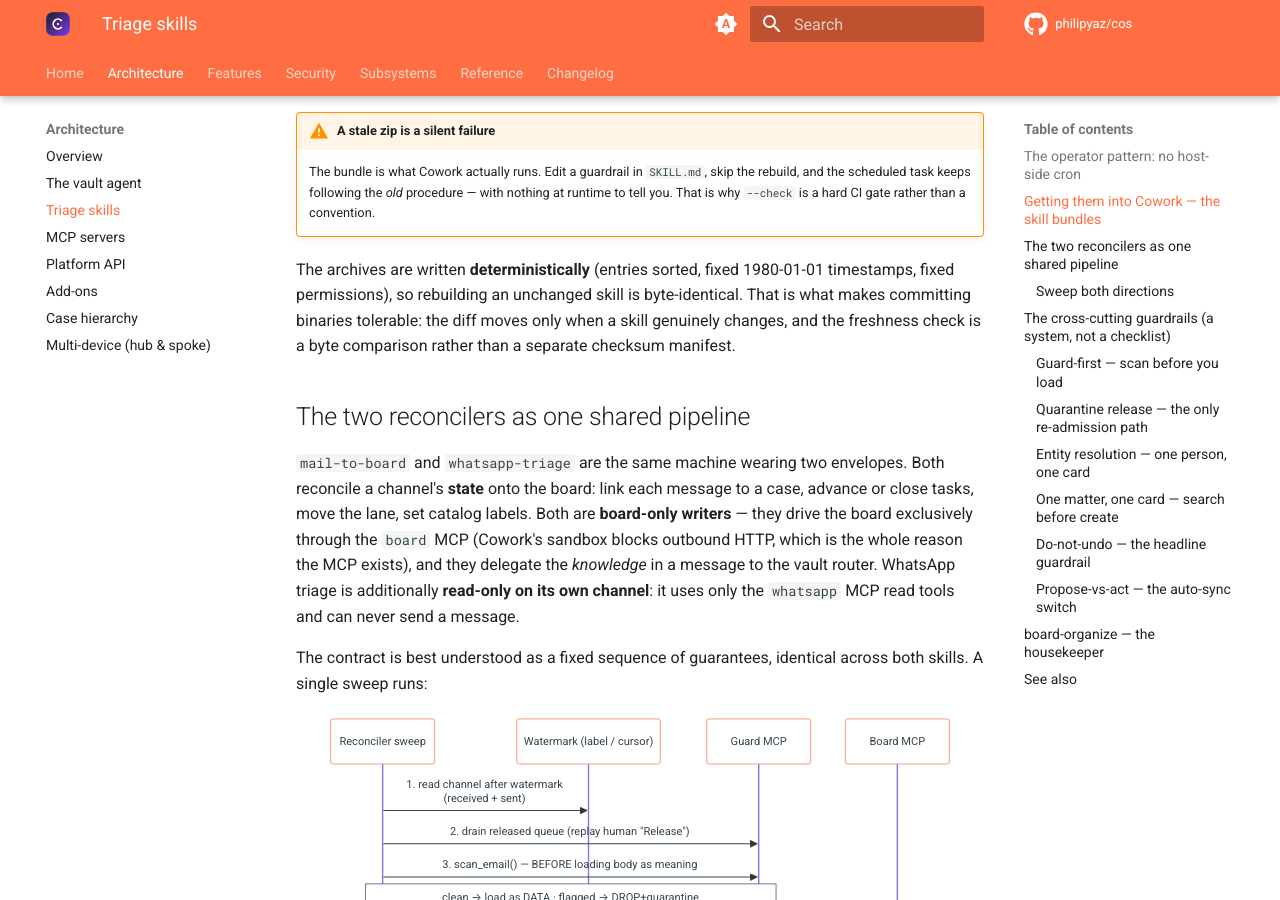
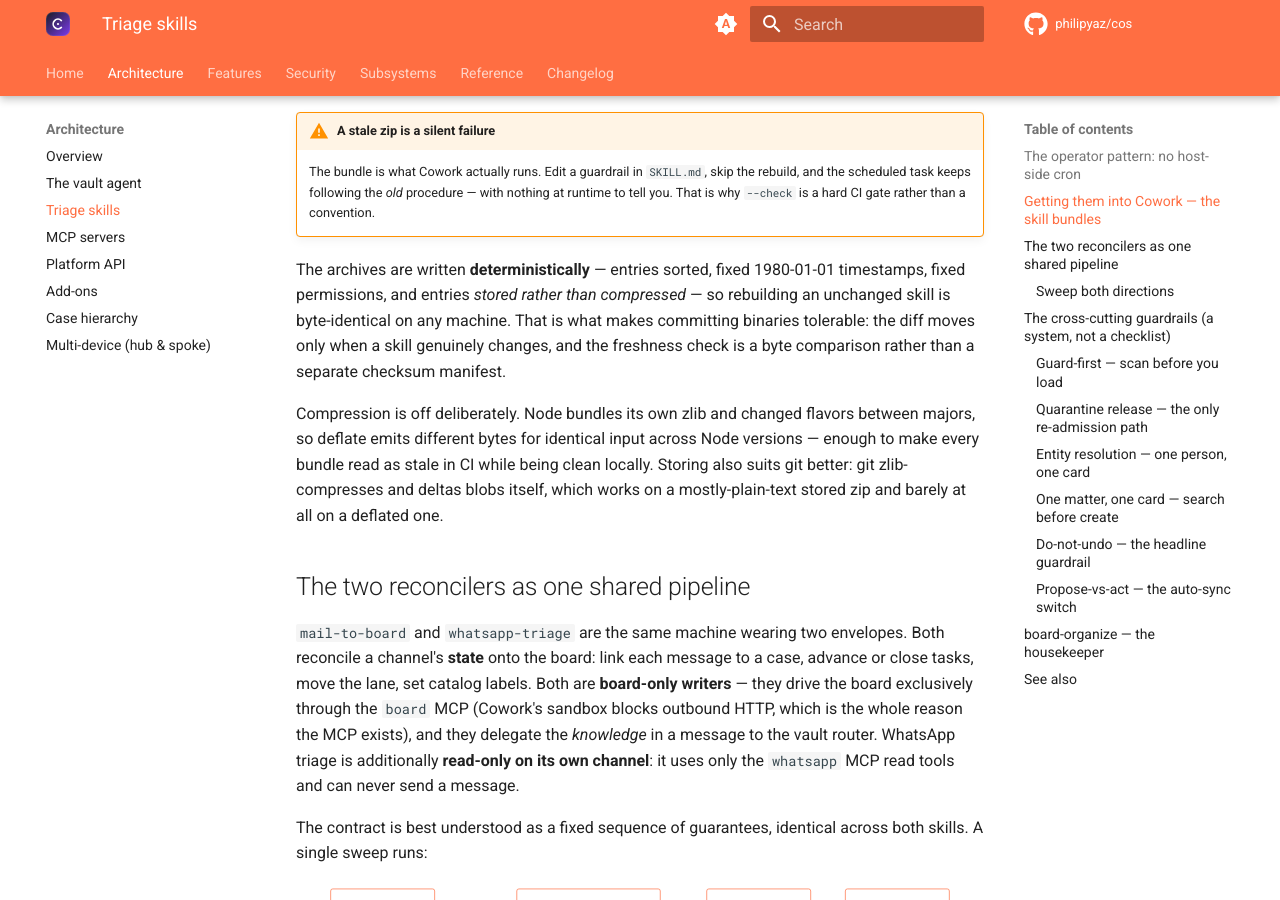
Before and after one commit to philipyaz/cos, an MkDocs documentation site: the page built from docs/architecture/triage-skills.md, in a window 1280 px wide and 900 px high, scrolled down 1627 px. Built offline with MkDocs 1.6.1 and Material for MkDocs 9.7.7, drawn with Linux system fonts in a browser that asks for light colours; comment, search, counter and statistics services are not loaded.

Commit message:
fix(skills): store bundle entries uncompressed so the zips are reproducible across Node versions
CI (Node 22) reported all 14 bundles stale while --check was clean locally
(Node 26). Cause: deflate output is not portable. Node bundles its own zlib and
changed flavors between majors, so deflateRawSync emits different bytes for
identical input — which defeats the byte comparison the whole design rests on.

Store entries (method 0) instead. Verified: Node 22 and Node 26 now produce
byte-identical archives from the same sources.

Costs ~2x on disk for Markdown (152K -> 300K), and is the better trade anyway:
git zlib-compresses and deltas blobs itself, which works well on a stored,
mostly-plain-text zip and barely at all on a deflated one — already-compressed
data is incompressible noise to the packfile.

Documented as a "don't turn compression back on" guardrail in both
board/.claude/CLAUDE.md and the architecture page, since storing reads as a
missed optimization to anyone who doesn't know why it's there.

Co-Authored-By: Claude Opus 5 (1M context) <noreply@anthropic.com>

```diff
--- a/docs/architecture/triage-skills.md
+++ b/docs/architecture/triage-skills.md
@@ -80,10 +80,16 @@ node scripts/pack-skills.mjs --check  # CI gate: fails if any bundle is stale, m
     the scheduled task keeps following the *old* procedure — with nothing at runtime to tell you.
     That is why `--check` is a hard CI gate rather than a convention.
 
-The archives are written **deterministically** (entries sorted, fixed 1980-01-01 timestamps, fixed
-permissions), so rebuilding an unchanged skill is byte-identical. That is what makes committing
-binaries tolerable: the diff moves only when a skill genuinely changes, and the freshness check is
-a byte comparison rather than a separate checksum manifest.
+The archives are written **deterministically** — entries sorted, fixed 1980-01-01 timestamps, fixed
+permissions, and entries *stored rather than compressed* — so rebuilding an unchanged skill is
+byte-identical on any machine. That is what makes committing binaries tolerable: the diff moves only
+when a skill genuinely changes, and the freshness check is a byte comparison rather than a separate
+checksum manifest.
+
+Compression is off deliberately. Node bundles its own zlib and changed flavors between majors, so
+deflate emits different bytes for identical input across Node versions — enough to make every bundle
+read as stale in CI while being clean locally. Storing also suits git better: git zlib-compresses and
+deltas blobs itself, which works on a mostly-plain-text stored zip and barely at all on a deflated one.
 
 ## The two reconcilers as one shared pipeline
 
```
Also changed, not shown: board/.claude/CLAUDE.md (+12 -4 lines), 15 other files.
